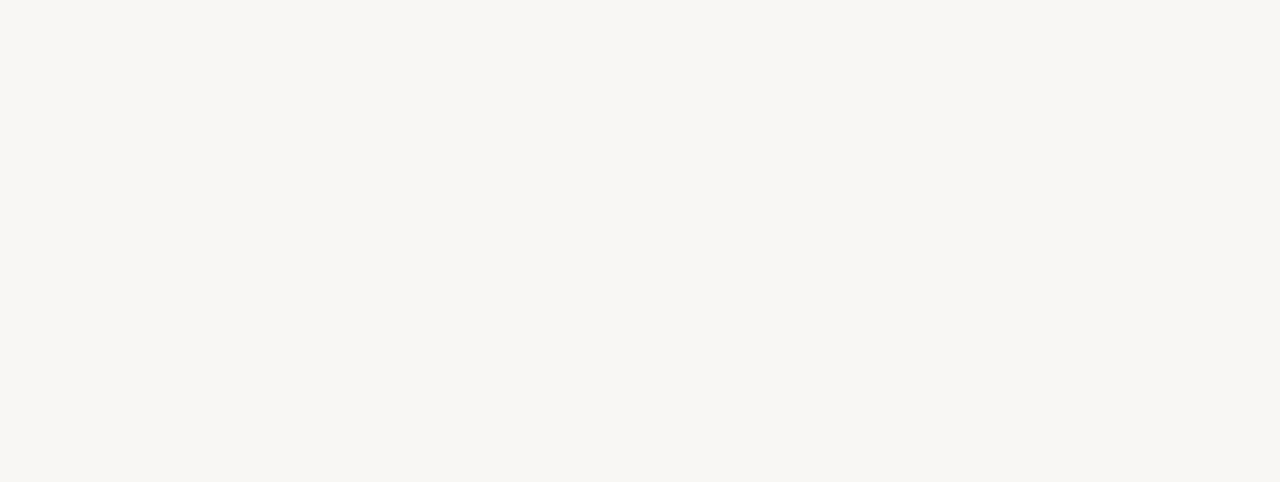
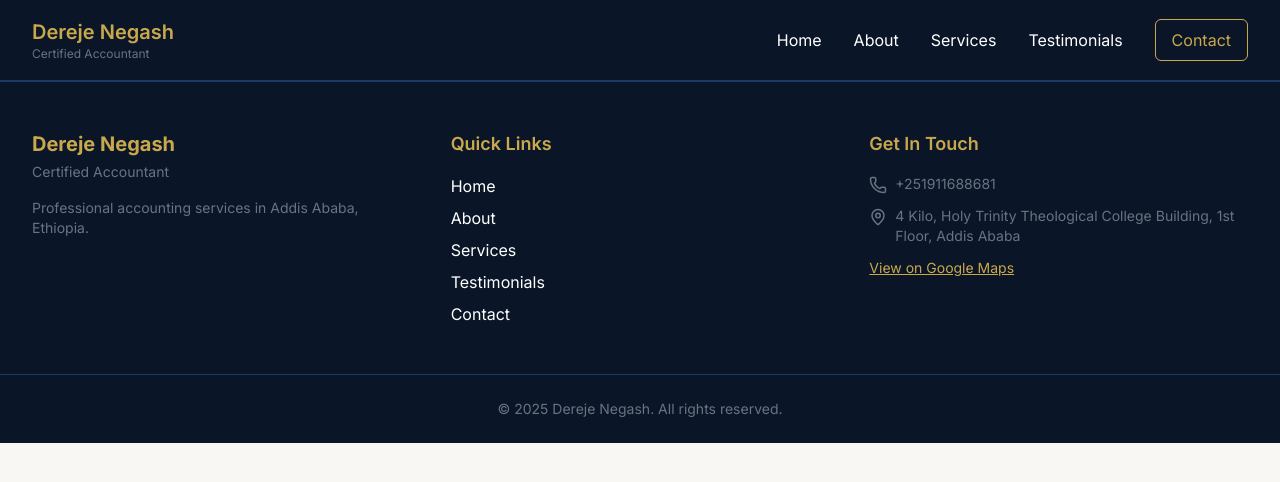
Before and after one commit to yakobd/Dereje_Negash, a Next.js app: page /contact in a window 1280 px wide. Shown: the top 482 px of the page. Built offline with nearby package versions, Linux system fonts and the light colour scheme.

Commit message:
feat: add navbar and footer layout components wired into root layout

```diff
--- a/src/app/layout.tsx
+++ b/src/app/layout.tsx
@@ -1,12 +1,14 @@
 import type { Metadata } from "next";
 import { Inter } from "next/font/google";
 import "./globals.css";
+import Navbar from "@/components/layout/Navbar";
+import Footer from "@/components/layout/Footer";
 
 const inter = Inter({ subsets: ["latin"] });
 
 export const metadata: Metadata = {
-  title: "Create Next App",
-  description: "Generated by create next app",
+  title: "Dereje Negash | Certified Accountant",
+  description: "Professional accounting and bookkeeping services in Addis Ababa, Ethiopia.",
 };
 
 export default function RootLayout({
@@ -17,7 +19,9 @@ export default function RootLayout({
   return (
     <html lang="en">
       <body className={inter.className}>
-        {children}
+        <Navbar />
+        <main>{children}</main>
+        <Footer />
       </body>
     </html>
   );
--- /dev/null
+++ b/src/components/layout/Footer.tsx
@@ -0,0 +1,84 @@
+import Link from 'next/link';
+import { MapPin, Phone } from 'lucide-react';
+
+const quickLinks = [
+  { name: 'Home', href: '/' },
+  { name: 'About', href: '/about' },
+  { name: 'Services', href: '/services' },
+  { name: 'Testimonials', href: '/testimonials' },
+  { name: 'Contact', href: '/contact' },
+];
+
+export default function Footer() {
+  return (
+    <footer className="bg-[#0A1628] border-t border-[#1B3A6B]">
+      <div className="mx-auto max-w-7xl px-4 sm:px-6 lg:px-8 py-12">
+        <div className="grid grid-cols-1 md:grid-cols-3 gap-10">
+          <div>
+            <span className="text-xl font-bold text-[#C9A84C]">
+              Dereje Negash
+            </span>
+            <p className="mt-1 text-sm text-[#6B7280]">Certified Accountant</p>
+            <p className="mt-4 text-sm text-[#6B7280]">
+              Professional accounting services in Addis Ababa, Ethiopia.
+            </p>
+          </div>
+
+          <div>
+            <h3 className="text-lg font-semibold text-[#C9A84C]">
+              Quick Links
+            </h3>
+            <ul className="mt-4 flex flex-col gap-2">
+              {quickLinks.map((link) => (
+                <li key={link.href}>
+                  <Link
+                    href={link.href}
+                    className="text-white transition-colors hover:text-[#C9A84C]"
+                  >
+                    {link.name}
+                  </Link>
+                </li>
+              ))}
+            </ul>
+          </div>
+
+          <div>
+            <h3 className="text-lg font-semibold text-[#C9A84C]">
+              Get In Touch
+            </h3>
+            <div className="mt-4 flex flex-col gap-3 text-sm text-[#6B7280]">
+              <a
+                href="tel:+251911688681"
+                className="flex items-start gap-2 transition-colors hover:text-[#C9A84C]"
+              >
+                <Phone size={18} className="mt-0.5 flex-shrink-0" />
+                <span>+251911688681</span>
+              </a>
+              <div className="flex items-start gap-2">
+                <MapPin size={18} className="mt-0.5 flex-shrink-0" />
+                <span>
+                  4 Kilo, Holy Trinity Theological College Building, 1st
+                  Floor, Addis Ababa
+                </span>
+              </div>
+              <a
+                href="https://maps.app.goo.gl/eC7N2qRrxY3GRCkn8"
+                target="_blank"
+                rel="noopener noreferrer"
+                className="text-[#C9A84C] underline transition-colors hover:text-[#E8C97A]"
+              >
+                View on Google Maps
+              </a>
+            </div>
+          </div>
+        </div>
+      </div>
+
+      <div className="border-t border-[#1B3A6B] py-6">
+        <p className="text-center text-sm text-[#6B7280]">
+          © 2025 Dereje Negash. All rights reserved.
+        </p>
+      </div>
+    </footer>
+  );
+}
--- /dev/null
+++ b/src/components/layout/Navbar.tsx
@@ -0,0 +1,80 @@
+'use client';
+
+import { useState } from 'react';
+import Link from 'next/link';
+import { Menu, X } from 'lucide-react';
+
+const navLinks = [
+  { name: 'Home', href: '/' },
+  { name: 'About', href: '/about' },
+  { name: 'Services', href: '/services' },
+  { name: 'Testimonials', href: '/testimonials' },
+];
+
+export default function Navbar() {
+  const [isOpen, setIsOpen] = useState(false);
+
+  return (
+    <nav className="sticky top-0 z-50 bg-[#0A1628] border-b border-[#1B3A6B]">
+      <div className="mx-auto max-w-7xl px-4 sm:px-6 lg:px-8">
+        <div className="flex items-center justify-between h-20">
+          <Link href="/" className="flex flex-col leading-tight">
+            <span className="text-xl font-semibold text-[#C9A84C]">
+              Dereje Negash
+            </span>
+            <span className="text-xs text-[#6B7280]">Certified Accountant</span>
+          </Link>
+
+          <div className="hidden md:flex items-center gap-8">
+            {navLinks.map((link) => (
+              <Link
+                key={link.href}
+                href={link.href}
+                className="text-white transition-colors hover:text-[#C9A84C]"
+              >
+                {link.name}
+              </Link>
+            ))}
+            <Link
+              href="/contact"
+              className="rounded-md border border-[#C9A84C] px-4 py-2 text-[#C9A84C] transition-colors hover:bg-[#C9A84C] hover:text-[#0A1628]"
+            >
+              Contact
+            </Link>
+          </div>
+
+          <button
+            type="button"
+            onClick={() => setIsOpen(!isOpen)}
+            className="md:hidden text-white"
+            aria-label="Toggle menu"
+          >
+            {isOpen ? <X size={28} /> : <Menu size={28} />}
+          </button>
+        </div>
+
+        {isOpen && (
+          <div className="md:hidden flex flex-col gap-4 pb-6">
+            {navLinks.map((link) => (
+              <Link
+                key={link.href}
+                href={link.href}
+                onClick={() => setIsOpen(false)}
+                className="text-white transition-colors hover:text-[#C9A84C]"
+              >
+                {link.name}
+              </Link>
+            ))}
+            <Link
+              href="/contact"
+              onClick={() => setIsOpen(false)}
+              className="rounded-md border border-[#C9A84C] px-4 py-2 text-center text-[#C9A84C] transition-colors hover:bg-[#C9A84C] hover:text-[#0A1628]"
+            >
+              Contact
+            </Link>
+          </div>
+        )}
+      </div>
+    </nav>
+  );
+}
```
